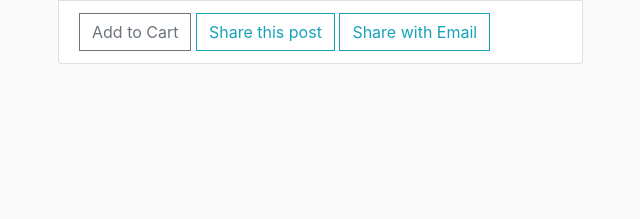
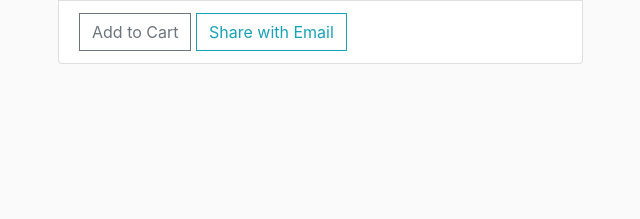
Before and after one commit to mezgoodle/django-shop, a Django app: template ecommerce/templates/store/view.html in a window 1280 px wide. Shown: the part 295-514 px from the top of the page, without its empty margins (42-682 px from the left). Run offline with Django 3.2, Linux system fonts and the light colour scheme; the template is opened without the code that fills it, so the values that code supplies are empty; some libraries are stand-ins or nearby versions.

Commit message:
Fix view

```diff
--- a/ecommerce/store/views.py
+++ b/ecommerce/store/views.py
@@ -40,8 +40,8 @@ def share(request, product_id):
         if form.is_valid():
             cd = form.cleaned_data
             product_url = request.build_absolute_uri(product.get_absolute_url())
-            subject = f"{cd['name']} recommends you read {product.title}"
-            message = f"Read {product.title} at {product_url}\n\n {cd['name']}\'s comments: {cd['comments']}"
+            subject = f"{cd['name']} recommends you read {product.name}"
+            message = f"Read {product.name} at {product_url}\n\n {cd['name']}\'s comments: {cd['comments']}"
             send_mail(subject, message, cd['email'], [cd['to']])
             sent = True
     else:
--- a/ecommerce/templates/store/view.html
+++ b/ecommerce/templates/store/view.html
@@ -20,8 +20,7 @@
                             <li class="list-group-item"><h4>Digital: {{product.digital}}</h4></li>
                             <li class="list-group-item">
                                 <button data-product="{{product.id}}" data-action="add" class="btn btn-outline-secondary add-btn update-cart">Add to Cart</button>
-                                <a class="btn btn-outline-info add-btn update-cart" href="{% url 'store:share' product.id %}" role="button">Share this post</a>
-                                <button data-product="{{product.id}}" data-action="add" class="btn btn-outline-info add-btn update-cart">Share with Email</button>
+                                <a class="btn btn-outline-info add-btn update-cart" href="{% url 'store:share' product.id %}" role="button">Share with Email</a>
                             </li>
                         </ul>
                     </div>
```
